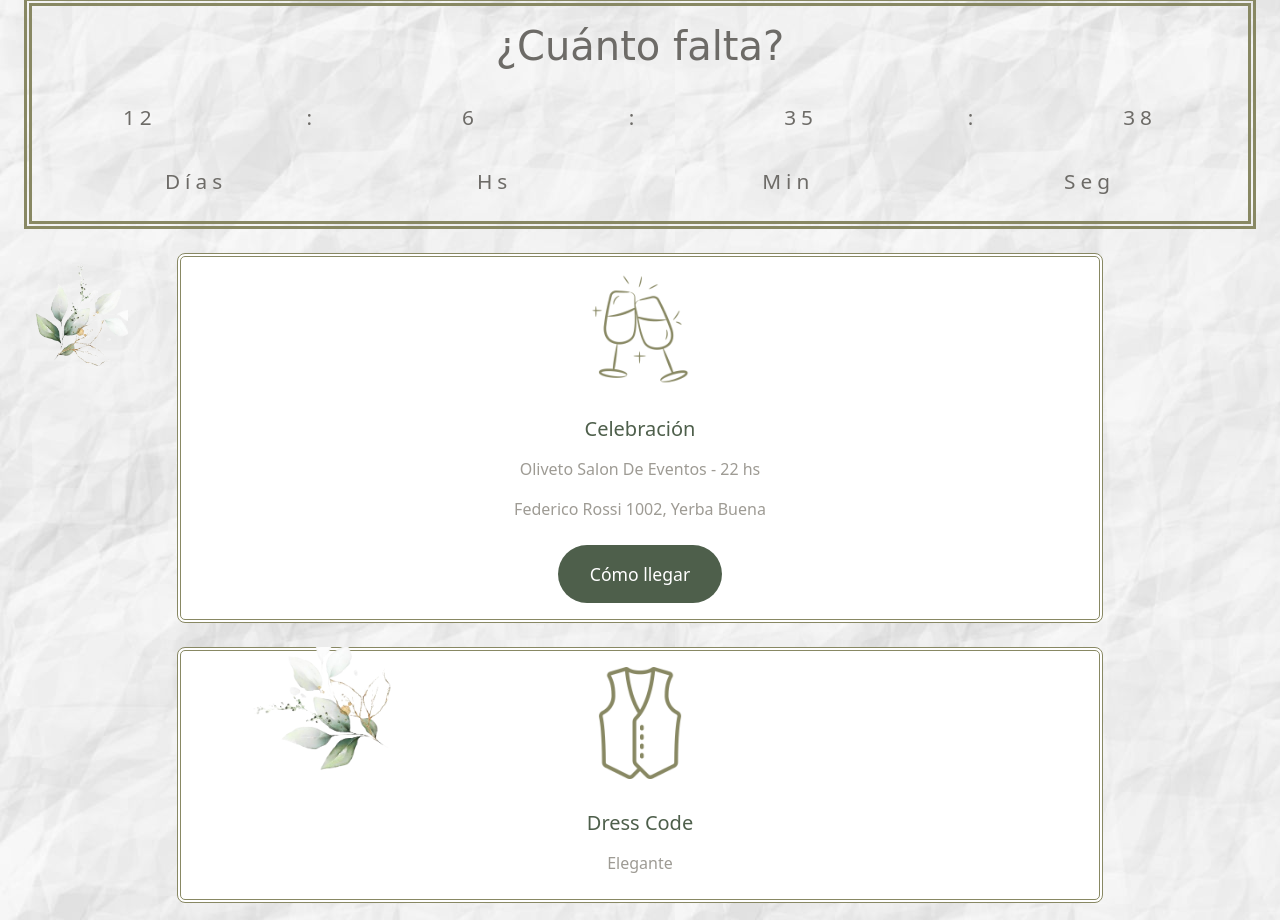
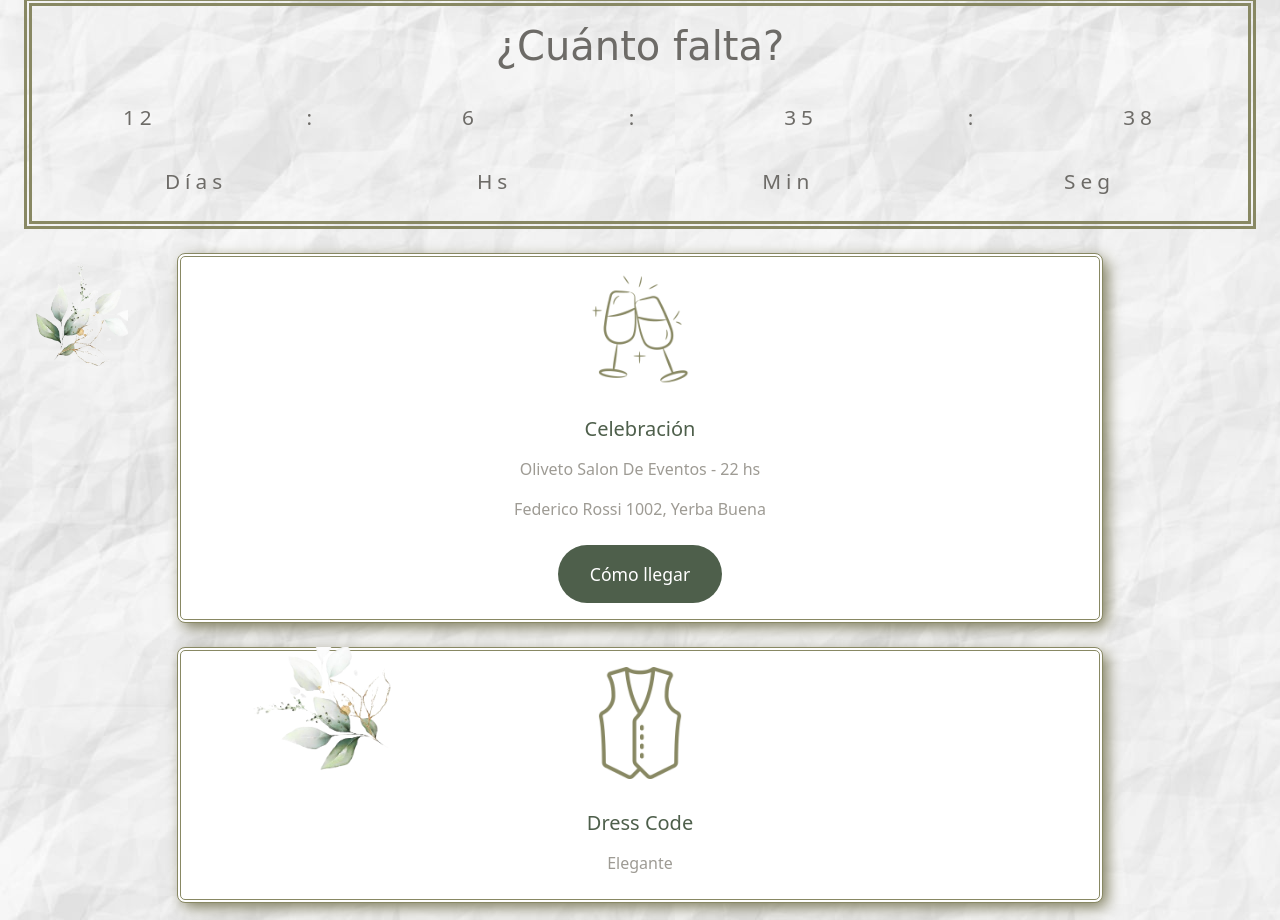
Before and after one commit to loubillone/demo-tarjeta, a plain HTML site: page index.html in a window 1280 px wide. Shown: the part 360-1280 px from the top of the page. Drawn offline with nearby package versions, Linux system fonts and the light colour scheme; a web font is replaced by a local one.

Commit message:
agrego sombras a cards

```diff
--- a/css/style.css
+++ b/css/style.css
@@ -107,6 +107,7 @@ main h2 {
   border: 4px double #888863;
   border-radius: 0.5rem;
   color: #9e9b94;
+  box-shadow: 5px 5px 15px -1px #7b7958;
 }
 
 .card-seccion h5 {
@@ -120,6 +121,7 @@ main h2 {
   border: 4px double #888863;
   border-radius: 0.5rem;
   color: #9e9b94;
+  box-shadow: 5px 5px 15px -1px #7b7958;
 }
 
 .card-seccion_especial h5 {
```
